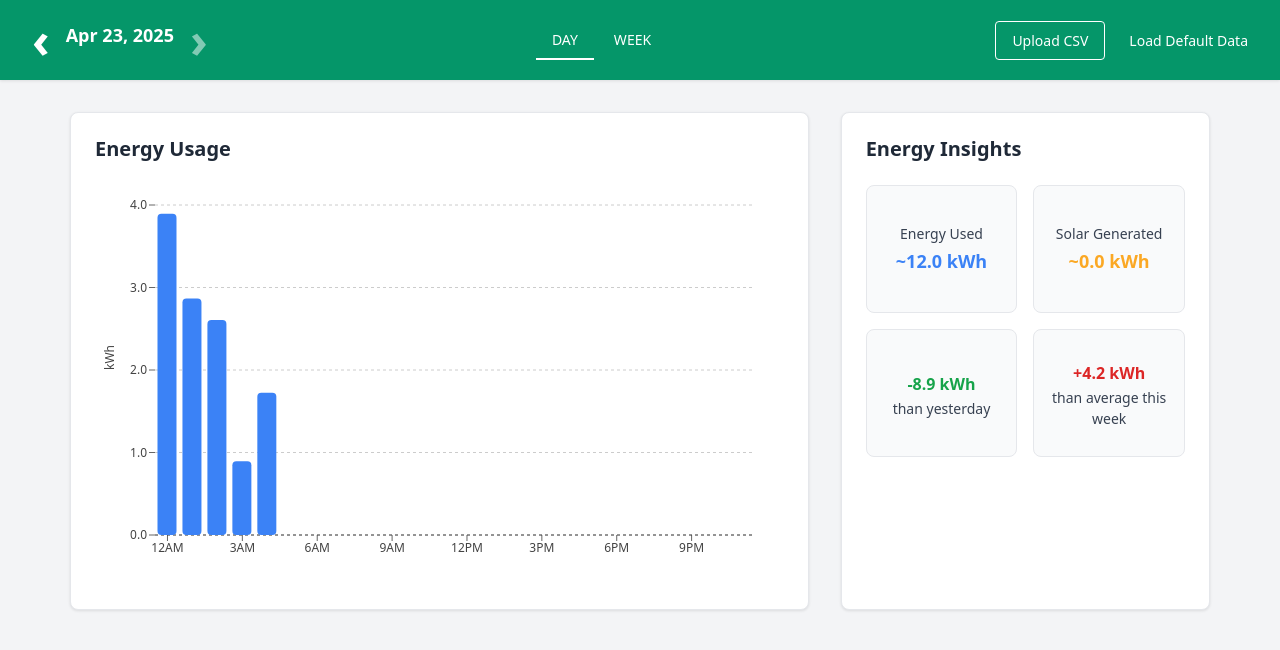
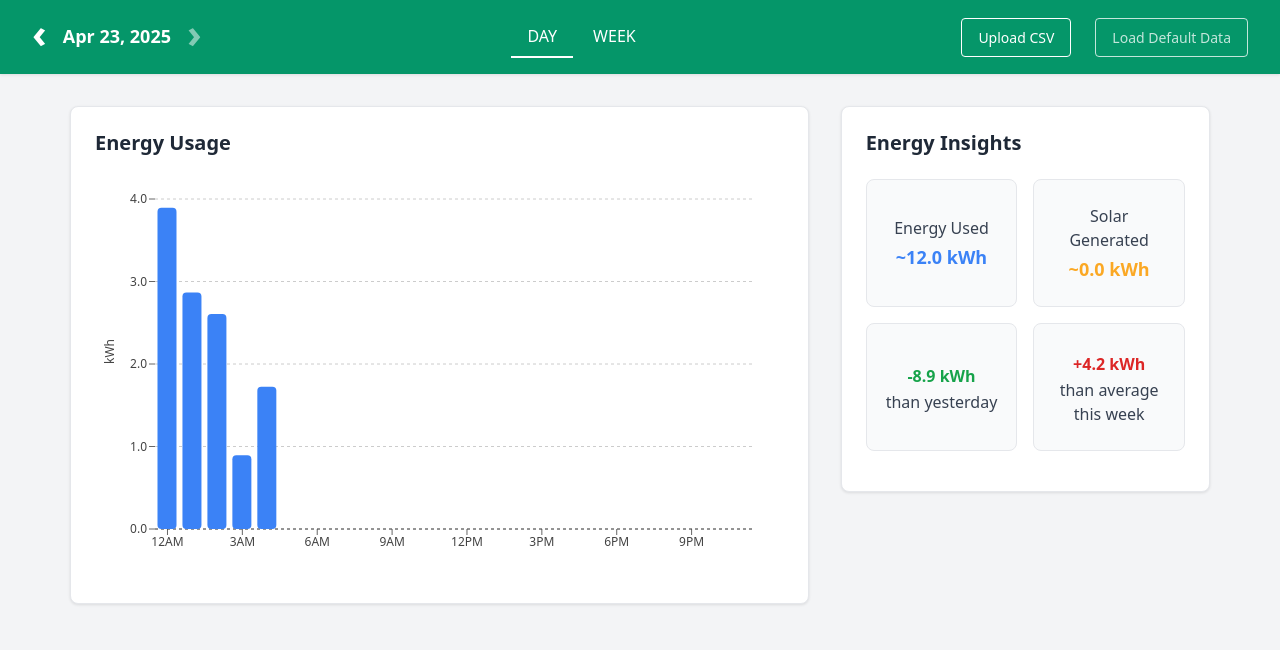
Before and after one commit to gpsugy/my-energy-story, a React (Vite) app: page / in a window 1280 px wide. Shown: the top 650 px of the page. Built offline with nearby package versions, Linux system fonts and the light colour scheme.

Commit message:
Fix Load Default Data not working + touch-up styling

```diff
--- a/src/App.css
+++ b/src/App.css
@@ -28,15 +28,19 @@
 }
 
 .nav-button {
-  font-size: 3rem;
+  font-size: 2.5rem;
   font-weight: bold;
   color: white;
-  line-height: 1;
+  line-height: 0.7;
   background: transparent;
   border: none;
+  /* Vertically align with date */
+  margin-bottom: 0.5rem;
   padding: 0;
   cursor: pointer;
   transition: opacity 0.2s;
+  display: inline-flex;
+  align-items: center;
 }
 
 .nav-button:hover:not(:disabled) {
@@ -52,6 +56,7 @@
   font-size: 1.125rem;
   font-weight: 600;
   color: white;
+  margin: 0;
 }
 
 .grouping-toggle {
@@ -63,7 +68,7 @@
 
 .toggle-button {
   padding: 8px 16px;
-  font-size: 0.875rem;
+  font-size: 1rem;
   font-weight: 500;
   color: white;
   border: none;
@@ -103,18 +108,9 @@
   color: #059669;
 }
 
-.default-data-button {
-  font-size: 0.875rem;
-  color: white;
-  background: transparent;
-  border: none;
-  padding: 0;
-  cursor: pointer;
-  text-decoration: none;
-}
-
-.default-data-button:hover {
-  text-decoration: underline;
+.load-default-data-button {
+  border: 1px solid #ffffffc2;
+  color: #ffffffc2;
 }
 
 .main-container {
@@ -148,7 +144,8 @@
   box-shadow: 0 1px 3px 0 rgba(0, 0, 0, 0.1);
   border: 1px solid #e5e7eb;
   padding: 24px;
-  height: 100%;
+  /* Take only as much height as content exists */
+  height: fit-content;
 }
 
 .chart-title {
@@ -187,6 +184,7 @@
   flex-direction: column;
   align-items: center;
   justify-content: center;
+  text-align: center;
   padding: 8px 16px;
   border: 1px solid #e5e7eb;
   border-radius: 8px;
@@ -196,7 +194,7 @@
 }
 
 .insight-label {
-  font-size: 0.875rem;
+  font-size: 1rem;
   font-weight: 500;
   color: #374151;
 }
@@ -212,7 +210,7 @@
 }
 
 .comparison-label {
-  font-size: 0.875rem;
+  font-size: 1rem;
   font-weight: 500;
   color: #374151;
   display: block;
--- a/src/App.tsx
+++ b/src/App.tsx
@@ -51,7 +51,6 @@ function App() {
     }
   };
 
-  useEffect(() => {
   const loadDefaultData = async () => {
     try {
       const res = await fetch(DEFAULT_CSV_DATA_PATH);
@@ -62,6 +61,8 @@ function App() {
       console.error('Error loading default data:', err);
     }
   };
+
+  useEffect(() => {
     loadDefaultData();
   }, []);
 
@@ -122,7 +123,7 @@ function App() {
 
           <div className="file-controls">
             <FileUploader onFileSelect={(file) => loadData(file)} buttonClass="upload-button" />
-            <button onClick={() => loadData(DEFAULT_CSV_DATA_PATH)} className="default-data-button">
+            <button onClick={loadDefaultData} className="upload-button load-default-data-button">
               Load Default Data
             </button>
           </div>
--- a/src/components/EnergyChart.tsx
+++ b/src/components/EnergyChart.tsx
@@ -73,17 +73,14 @@ export default function EnergyChart(props: EnergyChartProps) {
                     <div
                       style={{
                         backgroundColor: 'white',
-                        padding: '0 18px 16px 18px',
+                        padding: '16px 18px',
                         border: 'none',
                         borderRadius: '4px',
                         boxShadow: '0 2px 4px rgba(0,0,0,0.1)',
                         fontSize: 14,
                       }}
                     >
-                      <p>
-                        <strong>{label}</strong>
-                      </p>
-                      <p style={{ color: isNegative ? APP_SOLAR_COLOR : APP_CONSUMPTION_COLOR }}>
+                      <p style={{ color: isNegative ? APP_SOLAR_COLOR : APP_CONSUMPTION_COLOR, margin: 0 }}>
                         <strong>
                           {isNegative ? '↓' : '↑'} {abs} kWh
                         </strong>
--- a/src/components/FileUploader.tsx
+++ b/src/components/FileUploader.tsx
@@ -1,4 +1,3 @@
-/* FileUploader.tsx */
 interface FileUploaderProps {
   onFileSelect: (file: File) => void;
   buttonClass?: string;
```
Lines whose indentation alone changed are shown as unchanged.
